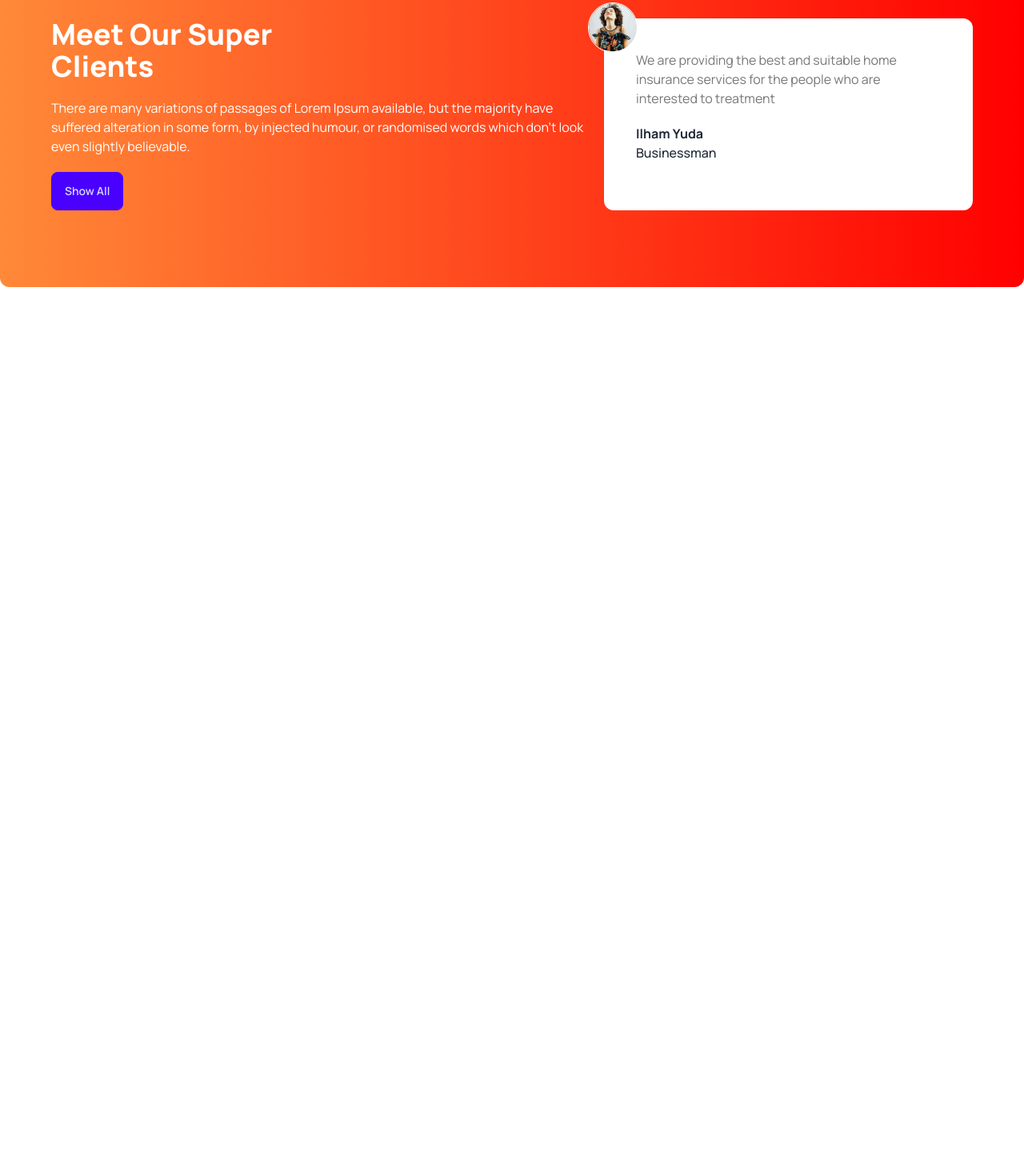
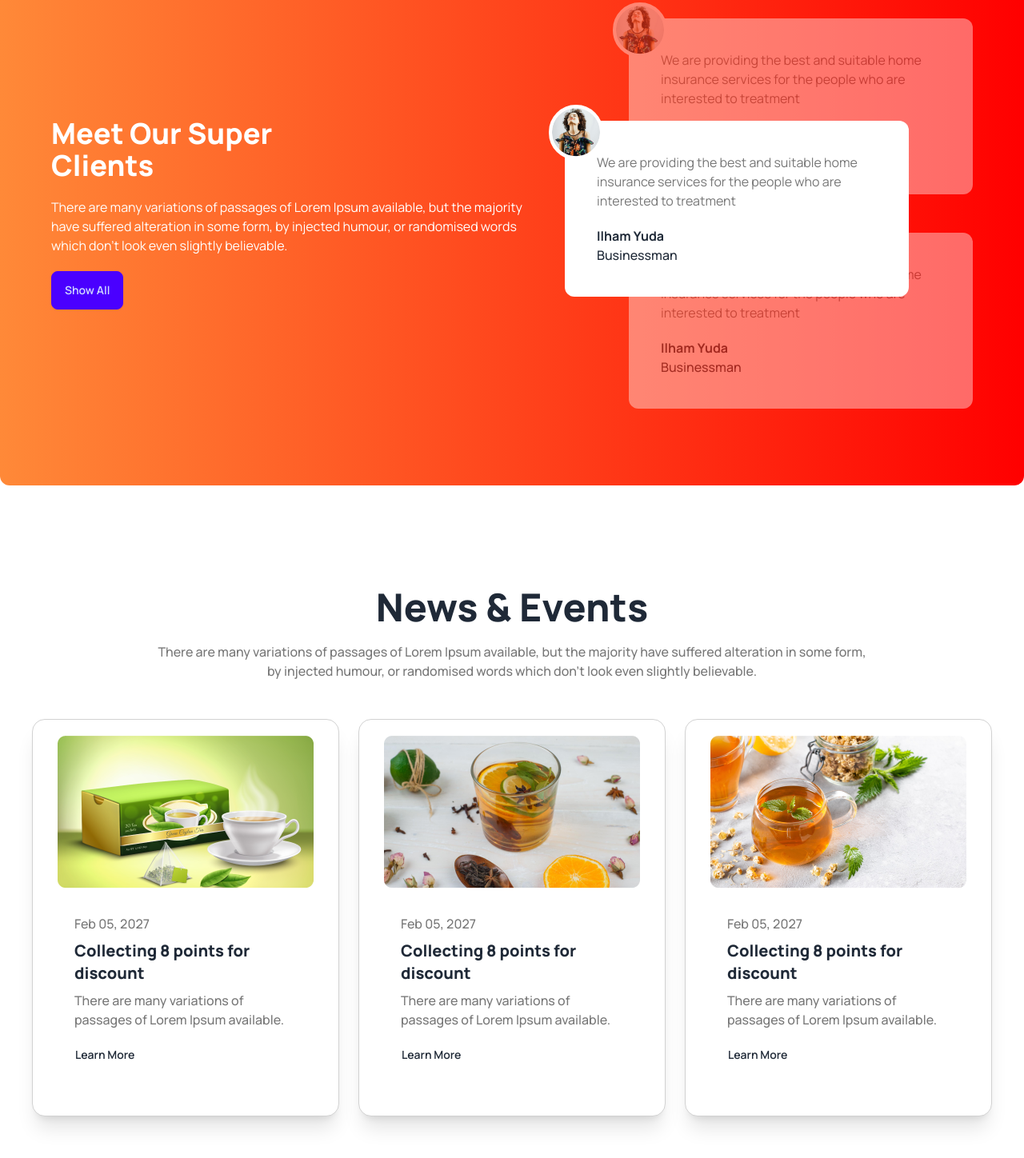
Before and after one commit to Shikder-Tarek-15/TEA_HOUSE_DAISYUI, a plain HTML site: page index.html in a window 1280 px wide. Shown: the part 1732-3180 px from the top of the page at 80% size. Before the commit the page ends 2091 px from the top, so only its background shows below. Drawn offline with nearby package versions, Linux system fonts and the light colour scheme.

Commit message:
add news section with responsive

```diff
--- a/index.html
+++ b/index.html
@@ -145,7 +145,7 @@
         </div>
 
         <div class="space-y-5 flex-1">
-          <h2 class="text-3xl lg:text-5xl font-extrabold">Great Tea, Freshly <br> Presented</h2>
+          <h2 class="text-3xl md:text-4xl lg:text-5xl font-extrabold">Great Tea, Freshly <br> Presented</h2>
           <p class="text-base text-paragraph-text font-medium">The meaning of gong cha is chanese is to provide the best tea to emperor from all possessions . It represents the highest quality and self expectation. Establishing in 2006, Gong cha had been deeply appreciated by its custoers  because of good words of mouth and unique customized service orginated from Taiwan.</p>
           <h3 class="text-xl font-extrabold">Unique Taste</h3>
           <p class="text-base text-paragraph-text font-medium">A Unique and different style from other teapots gives a luxurious and minimalist impression</p>
@@ -155,23 +155,97 @@
       </section>
 
       <!-- ------------Super Client Section---------------- -->
-      <section class="mt-32 flex bg-gradient-to-r from-[#FF8938] to-[#F00] px-16 py-24 rounded-xl">
-        <div class="space-y-5">
-          <h2 class="text-4xl text-white font-extrabold">Meet Our Super <br> Clients</h2>
+      <section class="mt-32 flex flex-col lg:flex-row bg-gradient-to-r from-[#FF8938] to-[#F00] px-16 py-24 rounded-xl">
+        <div class=" flex items-center lg:mr-32">
+          <div class="space-y-5">
+            <h2 class="text-4xl text-white font-extrabold">Meet Our Super <br> Clients</h2>
           <p class="text-white">There are many variations of passages of Lorem Ipsum available, but the majority have suffered alteration in some form, by injected humour, or randomised words which don't look even slightly believable. </p>
           <button class="btn btn-primary">Show All</button>
+          </div>
         </div>
 
-        <div class="p-10  relative bg-white rounded-xl">
-          <img class="absolute -top-5 -left-5 border border-white rounded-full" src="./images/client.png" alt="">
-          <p class="text-paragraph-text mb-5">We are providing the best and suitable home insurance services for the people who are interested to treatment</p>
-          <h3 class="font-bold">Ilham Yuda</h3>
-          <p class="font-medium font-[#5D5A6F]">Businessman</p>
+        <!-- ------------Client Container----------- -->
+        <div class="relative">
+          <!-- ---------Client Next------------ -->
+          <div class="p-10  relative bg-white rounded-xl mb-12 opacity-40 lg:w-[430px]">
+            <img class="absolute -top-5 -left-5 border-4 bg-white border-white rounded-full" src="./images/client.png" alt="">
+            <p class="text-paragraph-text mb-5">We are providing the best and suitable home insurance services for the people who are interested to treatment</p>
+            <h3 class="font-bold">Ilham Yuda</h3>
+            <p class="font-medium font-[#5D5A6F]">Businessman</p>
+          </div>
+
+          <!-- ---------Client Present------------ -->
+          <div class="p-10  absolute bg-white rounded-xl top-32 z-10 lg:-left-20 lg:w-[430px]">
+            <img class="absolute -top-5 -left-5 border-4 bg-white border-white rounded-full" src="./images/client.png" alt="">
+            <p class="text-paragraph-text mb-5">We are providing the best and suitable home insurance services for the people who are interested to treatment</p>
+            <h3 class="font-bold">Ilham Yuda</h3>
+            <p class="font-medium font-[#5D5A6F]">Businessman</p>
+          </div>
+          <!-- ---------Client Previous------------ -->
+          <div class="p-10  relative bg-white rounded-xl opacity-40 lg:w-[430px]">
+            <img class="absolute -top-5 -left-5 border-4 bg-white border-white rounded-full" src="./images/client.png" alt="">
+            <p class="text-paragraph-text mb-5">We are providing the best and suitable home insurance services for the people who are interested to treatment</p>
+            <h3 class="font-bold">Ilham Yuda</h3>
+            <p class="font-medium font-[#5D5A6F]">Businessman</p>
+          </div>
+
+        </div>
+      </section>
+
+      <!-- -------------News and Event------------- -->
+      <section class="mt-32">
+        <div class="text-center">
+          <h1 class="text-3xl md:text-4xl lg:text-5xl font-extrabold">News & Events</h1>
+          <p class="text-paragraph-text font-medium lg:max-w-[900px] mx-auto mt-5 mb-12">There are many variations of passages of Lorem Ipsum available, but the majority have suffered alteration in some form, by injected humour, or randomised words which don't look even slightly believable. </p>
+        </div>
+
+        <div class="flex flex-col lg:flex-row justify-center gap-6">
+
+          <!-- -----------Card 1-------------- -->
+
+          <div class="card w-96 bg-base-100 shadow-xl p-5 border-[#D2D2D2] border">
+            <figure><img src="./images/news-1.png" alt="Tea" /></figure>
+            <div class="card-body">
+              <p class="text-paragraph-text font-medium">Feb 05, 2027</p>
+              <h2 class="card-title text-xl font-extrabold">Collecting 8 points for discount</h2>
+              <p class="text-paragraph-text font-medium">There are many variations of passages of Lorem Ipsum available.</p>
+              <div class="card-actions justify-start -ml-4">
+                <button class="btn btn-ghost">Learn More</button>
+              </div>
+            </div>
+          </div>
+          <!-- -----------Card 2-------------- -->
+
+          <div class="card w-96 bg-base-100 shadow-xl p-5 border-[#D2D2D2] border">
+            <figure><img src="./images/news-2.png" alt="Tea" /></figure>
+            <div class="card-body">
+              <p class="text-paragraph-text font-medium">Feb 05, 2027</p>
+              <h2 class="card-title text-xl font-extrabold">Collecting 8 points for discount</h2>
+              <p class="text-paragraph-text font-medium">There are many variations of passages of Lorem Ipsum available.</p>
+              <div class="card-actions justify-start -ml-4">
+                <button class="btn btn-ghost">Learn More</button>
+              </div>
+            </div>
+          </div>
+          <!-- -----------Card 3-------------- -->
+
+          <div class="card w-96 bg-base-100 shadow-xl p-5 border-[#D2D2D2] border">
+            <figure><img src="./images/news-3.png" alt="Tea" /></figure>
+            <div class="card-body">
+              <p class="text-paragraph-text font-medium">Feb 05, 2027</p>
+              <h2 class="card-title text-xl font-extrabold">Collecting 8 points for discount</h2>
+              <p class="text-paragraph-text font-medium">There are many variations of passages of Lorem Ipsum available.</p>
+              <div class="card-actions justify-start -ml-4">
+                <button class="btn btn-ghost">Learn More</button>
+              </div>
+            </div>
+          </div>
+
         </div>
       </section>
     </main>
 
-    <footer>
+    <footer class="mt-32">
 
     </footer>
   </body>
```
